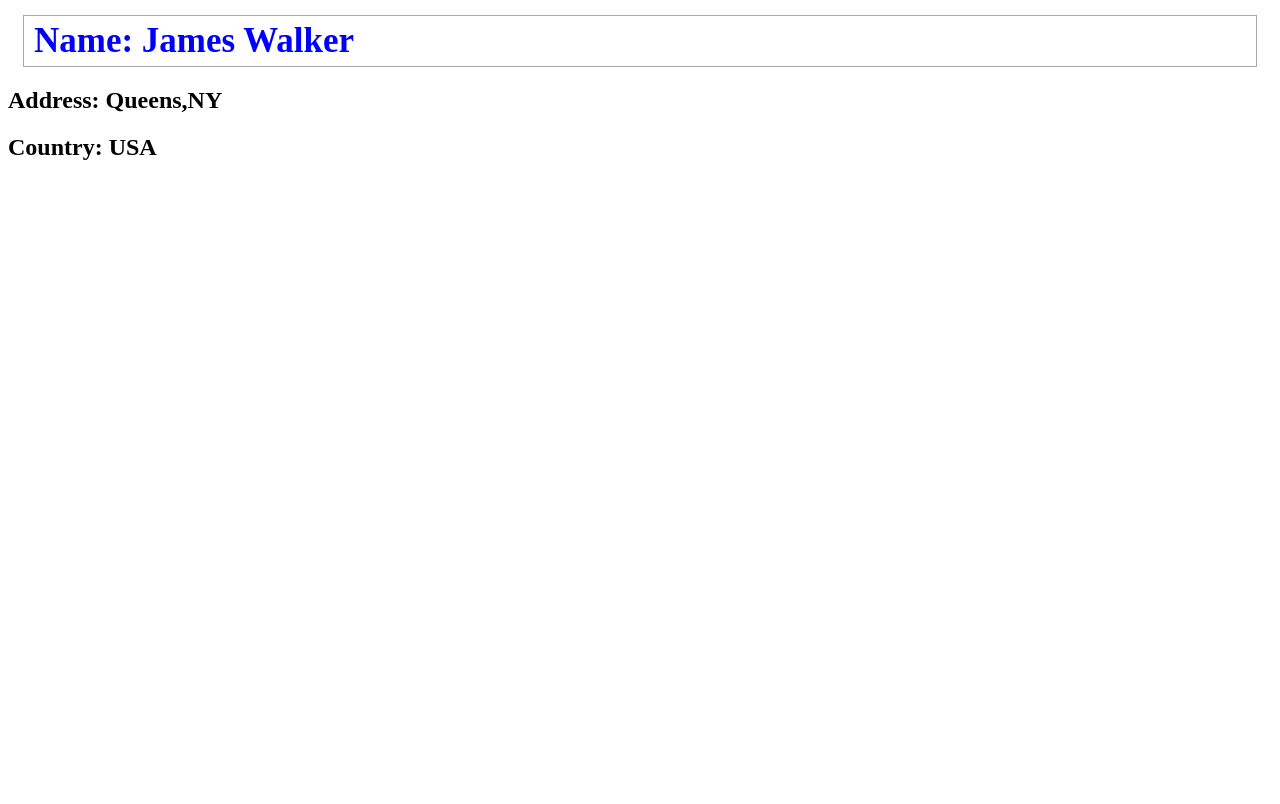
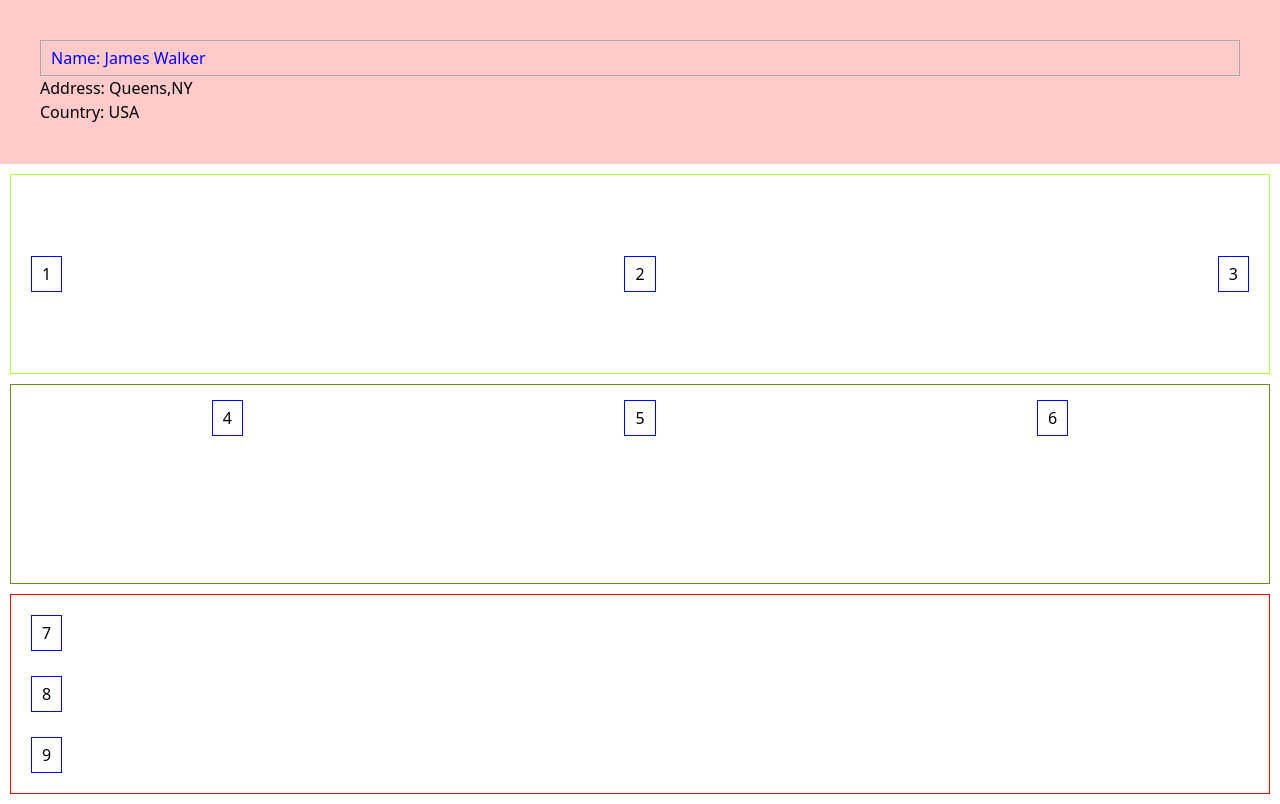
Before and after one commit to shefat26/revised-html, a plain HTML site: page index.html in a window 1280 px wide. Drawn offline with nearby package versions, Linux system fonts and the light colour scheme.

Commit message:
new style added

```diff
--- a/index.html
+++ b/index.html
@@ -5,17 +5,40 @@
     <meta name="viewport" content="width=device-width, initial-scale=1.0">
     <title>Document</title>
     <link rel="stylesheet" href="style.css">
+    <script src="https://cdn.tailwindcss.com"></script>
+
 </head>
 <body>
 
-    <div>
+    <div class="bg-red-200 p-10 flex-col">
 
         <h1>Name: James Walker</h1>
         <h2>Address: Queens,NY</h2>
         <h2>Country: USA</h2>
 
+    </div>
 
+ <div>
+
+    <div class="child">
+        <div class="grand">1</div>
+        <div class="grand">2</div>
+        <div class="grand">3</div>
     </div>
+
+    <div class="child2">
+        <div class="grand">4</div>
+        <div class="grand">5</div>
+        <div class="grand">6</div>
+    </div>
+
+    <div class="child3">
+        <div class="grand">7</div>
+        <div class="grand">8</div>
+        <div class="grand">9</div>
+    </div>
+ </div>
+
     <div></div>
 </body>
 </html>
--- /dev/null
+++ b/script.js
@@ -0,0 +1,2 @@
+
+console.log("Hellow")
--- a/style.css
+++ b/style.css
@@ -7,3 +7,61 @@ h1{
     padding: 5px 10px;
     margin: 15px;
 }
+
+
+.child {
+
+    display: flex;
+    border: 1px solid greenyellow;
+    margin: 10px;
+    padding: 5px 10px;
+    justify-content: space-between;
+    height: 200px;
+    align-items: center;
+
+
+}
+
+.child2{
+
+    display: flex;
+    border: 1px solid olivedrab;
+    margin: 10px;
+    padding: 5px 10px;
+    justify-content: space-around;
+    height: 200px;
+    align-items: start;
+
+}
+
+
+.child3{
+
+    display: flex;
+    flex-direction: column;
+    border: 1px solid red;
+    margin: 10px;
+    padding: 5px 10px;
+    justify-content: space-evenly;
+    height: 200px;
+    /* align-items: center; */
+
+
+}
+
+
+.child3 .grand{
+
+    /* display: flex; */
+    width: fit-content;
+
+
+}
+
+
+.grand{
+
+    border: 1px solid blue;
+    margin: 10px;
+    padding: 5px 10px;
+}
--- /dev/null
+++ b/tailwind.config.js
@@ -0,0 +1,8 @@
+/** @type {import('tailwindcss').Config} */
+module.exports = {
+    content: ["./src/**/*.{html,js}"],
+    theme: {
+      extend: {},
+    },
+    plugins: [],
+  }
```
